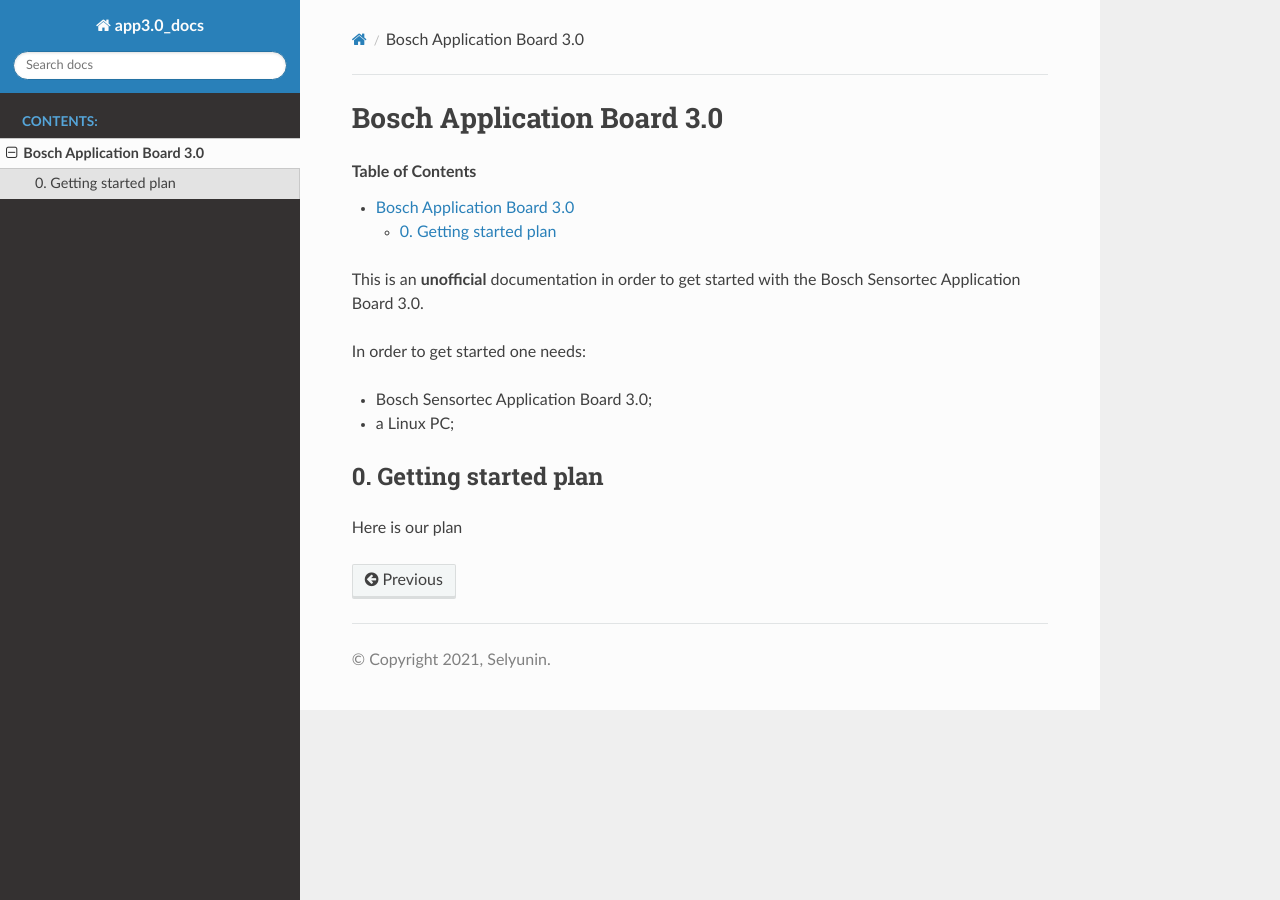
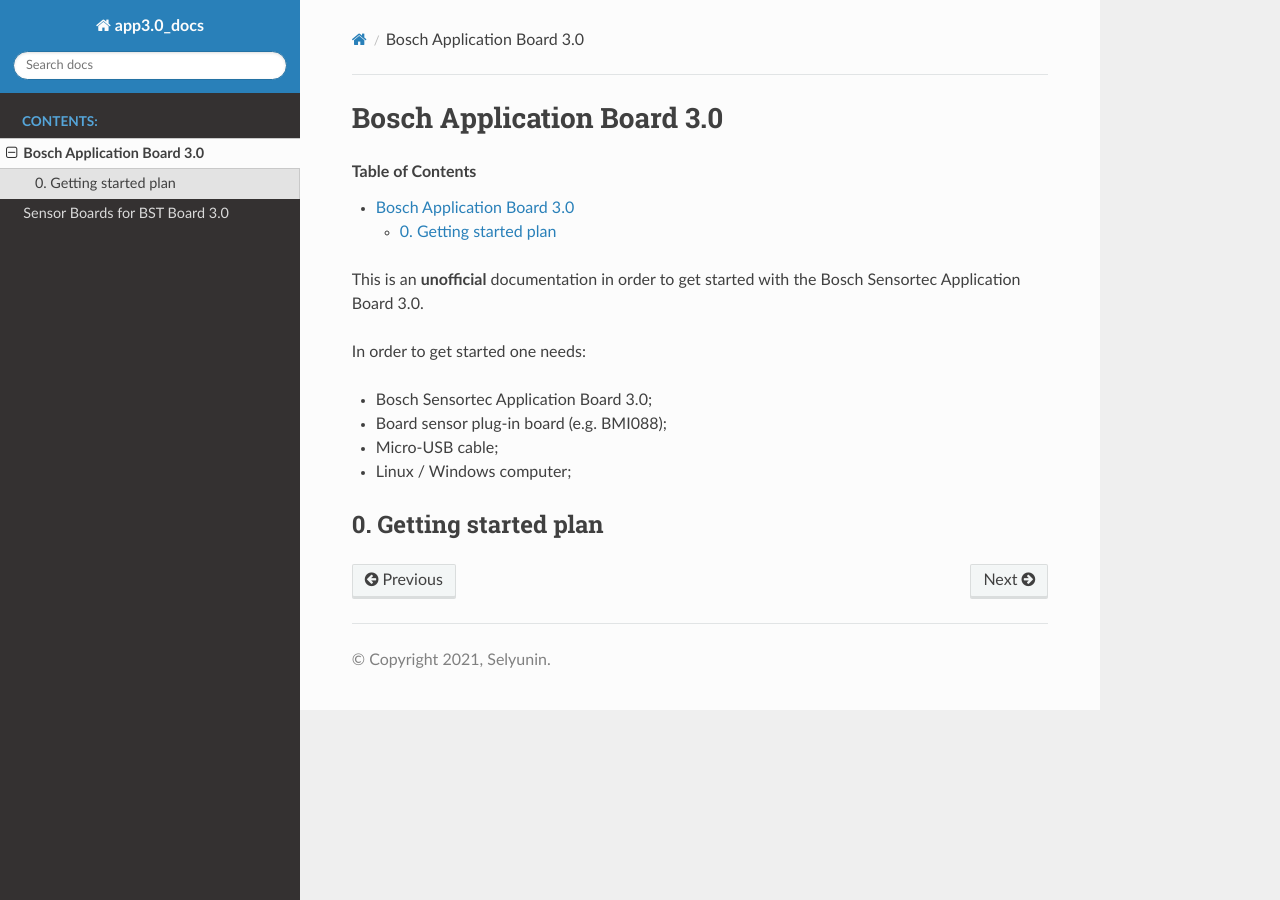
Before and after one commit to selyunin/app3.0_docs, a Sphinx documentation site: the page built from source/app30_main.rst, in a window 1280 px wide. Built offline with Sphinx 7.4.7 and the Read the Docs theme 2.0.0, drawn with Linux system fonts in a browser that asks for light colours.

```diff
--- a/source/app30_main.rst
+++ b/source/app30_main.rst
@@ -8,15 +8,16 @@ Bosch Application Board 3.0
 This is an **unofficial** documentation in order to get started with the Bosch Sensortec Application Board 3.0.
 
 
-
 In order to get started one needs:
 
 * Bosch Sensortec Application Board 3.0;
 
-* a Linux PC;
+* Board sensor plug-in board (e.g. BMI088);
+
+* Micro-USB cable;
+
+* Linux / Windows computer;
 
 ---------------------------------
 0. Getting started plan
 ---------------------------------
-
-Here is our plan
```
Also changed, not shown: README.md (+12 -0 lines), source/app30_sensor_boards.rst (added, +9 -0 lines), source/index.rst (+5 -4 lines).
